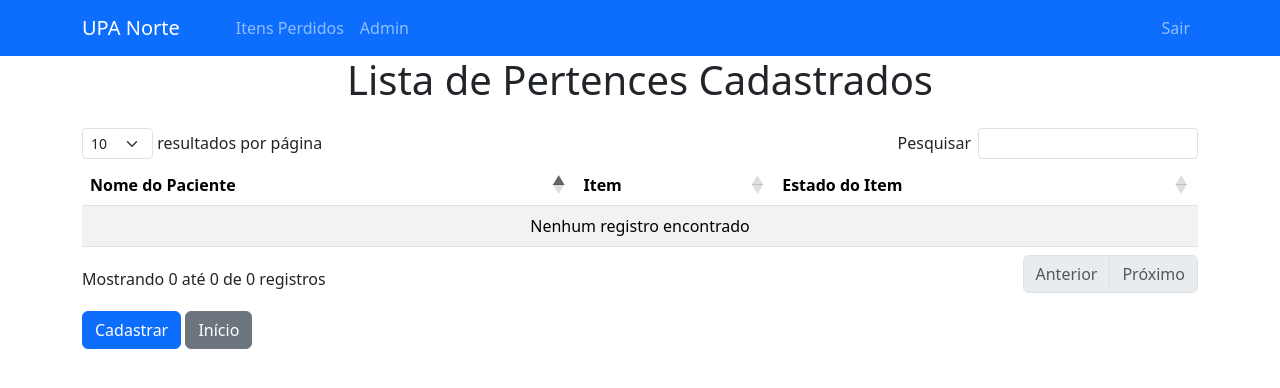
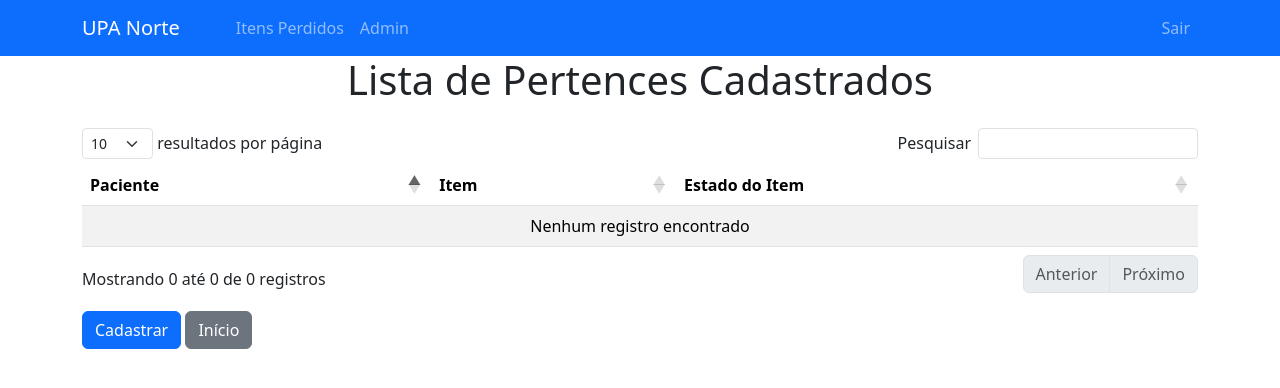
Before and after one commit to marqcrz/Pertences, a Flask app: page /pertences in a window 1280 px wide. Shown: the top 388 px of the page. Run offline with Flask 3, Linux system fonts and the light colour scheme; a user stored in the database is signed in; some libraries are stand-ins or nearby versions.

Commit message:
atualização

```diff
--- a/app/templates/listar_pertences.html
+++ b/app/templates/listar_pertences.html
@@ -14,7 +14,7 @@
         <table id="tabela-itens" class="table table-striped" style="width:100%">
             <thead> <!-- Centraliza o cabeçalho da tabela e altera a cor de fundo -->
                 <tr>
-                    <th>Nome do Paciente</th>
+                    <th>Paciente</th>
                     <th>Item</th>
                     <th>Estado do Item</th>
                     <!-- Adicione mais colunas conforme necessário -->
```
